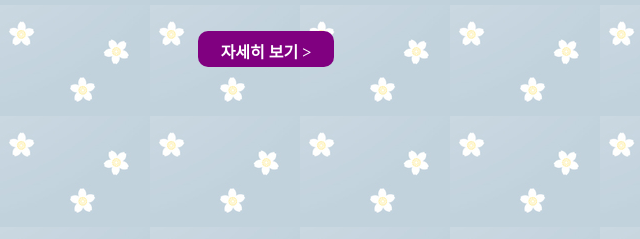
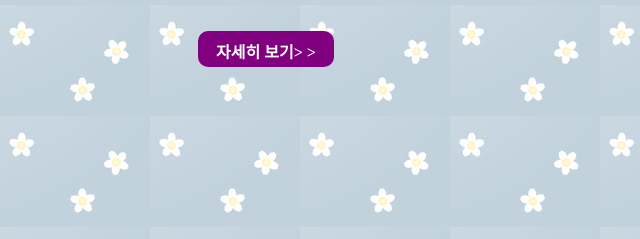
Before and after one commit to ji0502won/ji0502won.github.io, a plain HTML site: page ex1_bg-color.html in a window 1280 px wide. Shown: the part 328-567 px from the top of the page, 0-640 px from the left. Drawn offline with Linux system fonts and the light colour scheme.

Commit message:
새새새

```diff
--- a/ex1_bg-color.html
+++ b/ex1_bg-color.html
@@ -37,7 +37,7 @@
 
 </div>
 <div id="button">
-	<a href="ex2_bg-image.html"><span>자세히 보기 &gt</span></a>
+	<a href="ex2_bg-image.html"><span>자세히 보기> &gt</span></a>
 </div>
 </body>
 </html>
```
Also changed, not shown: ex2_bg-image.html (+1 -1 lines), index.html (+1 -0 lines).
